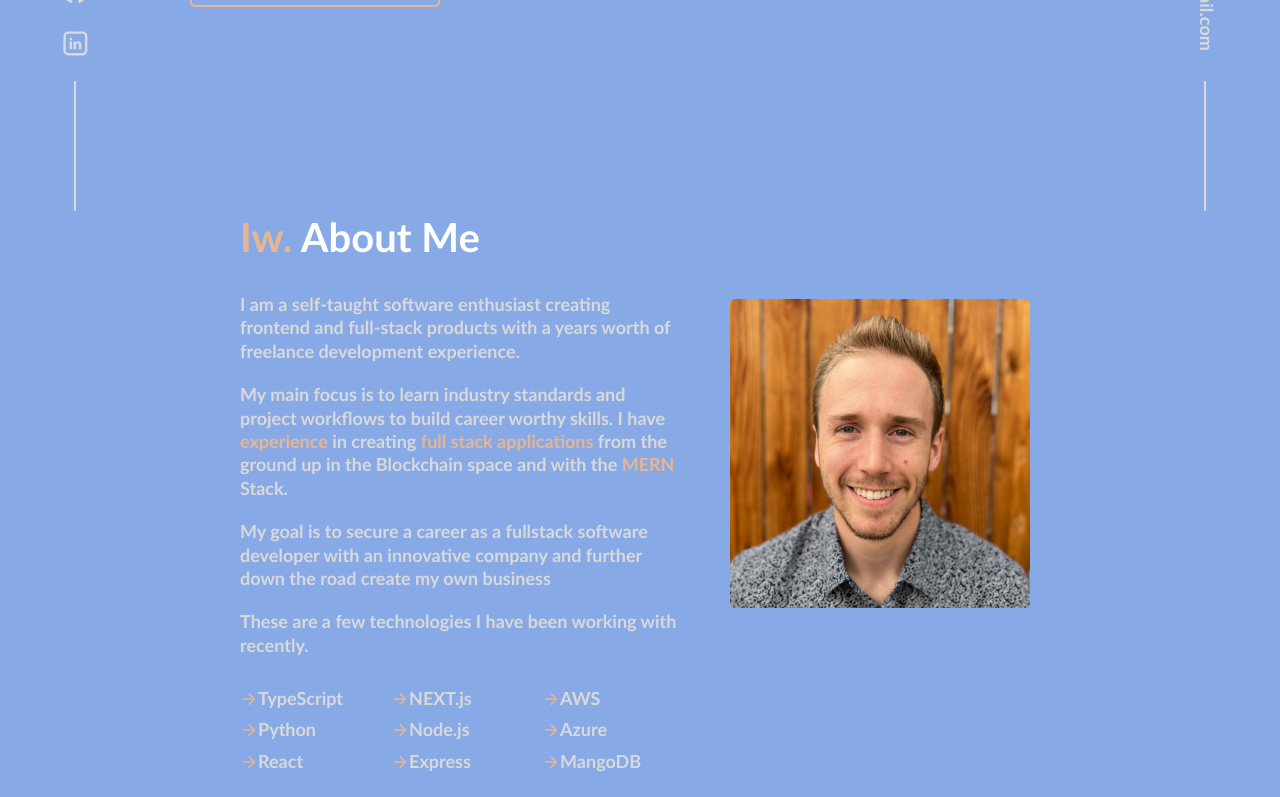
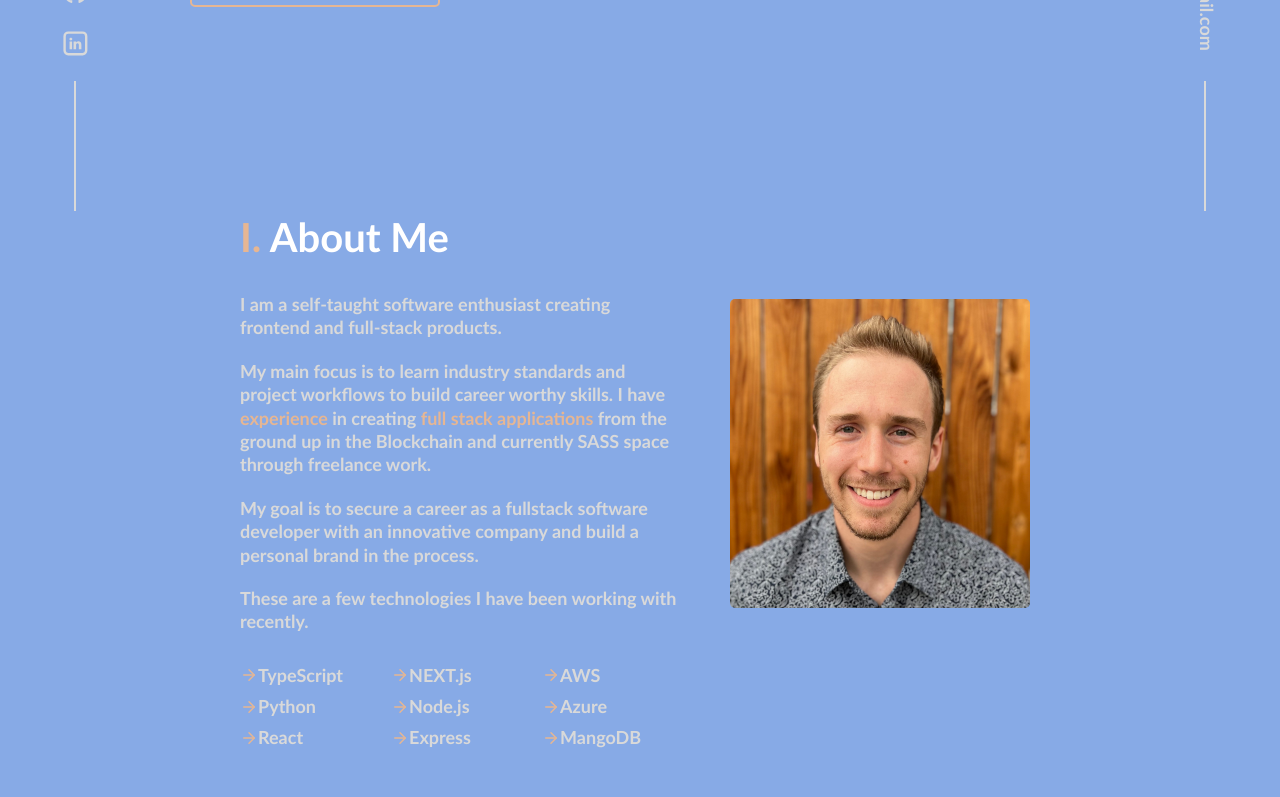
Before and after one commit to xelacast/personal-site, a React (Create React App) app: page / in a window 1280 px wide. Shown: the part 589-1386 px from the top of the page. Built offline with nearby package versions, Linux system fonts and the light colour scheme.

Commit message:
removed typos from about me

```diff
--- a/src/components/AboutMe.js
+++ b/src/components/AboutMe.js
@@ -22,25 +22,21 @@ const AboutMe = () => {
     <section id="about">
       <div className={styles.container}>
         <div className={styles.heading}>
-          <h3><span>Iw.</span> About Me </h3>
+          <h3><span>I.</span> About Me </h3>
         </div>
         <div className={styles.body}>
           <div className={styles.description}>
             <div className={styles.text}>
               <p>I am a self-taught software enthusiast creating frontend and
-                full-stack products with a years worth of freelance development
-                experience.
+                full-stack products.
               </p>
-              {/* <p>My enjoyment for web development started when
-                I took an online python EDx course
-                to get ahead in school, I was hooked after that.</p> */}
               <p>
                 My main focus is to learn industry standards and project workflows
                 to build career worthy skills. I have <span>experience</span> in
                 creating <span>full stack applications</span> from the ground up
-                in the Blockchain space and with the <span>MERN</span> Stack.</p>
+                in the Blockchain and currently SASS space through freelance work.</p>
               <p>My goal is to secure a career as a fullstack software developer
-                with an innovative company and further down the road create my own business
+                with an innovative company and build a personal brand in the process.
               </p>
               <p>These are a few technologies I have been working with recently.</p>
             </div>
```
